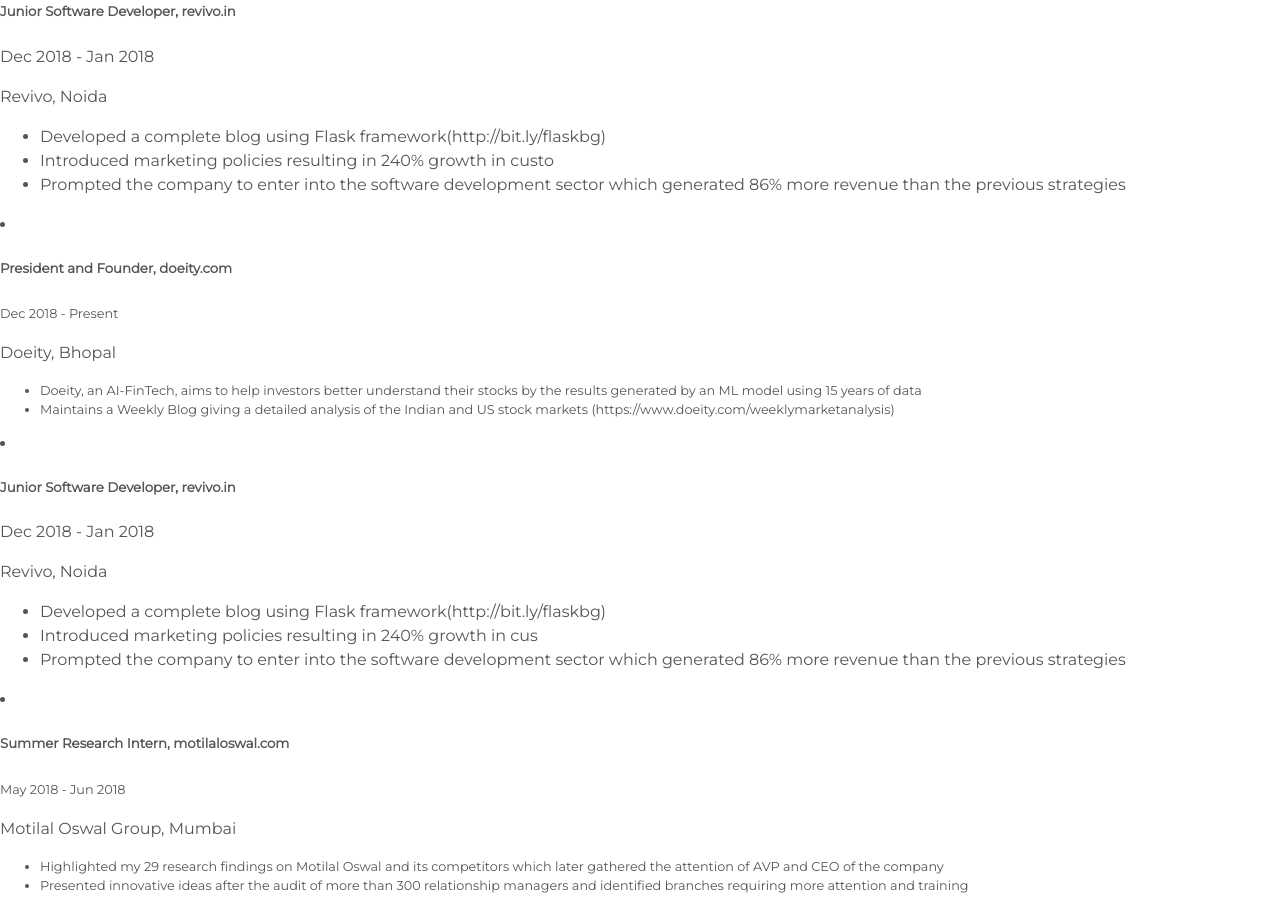
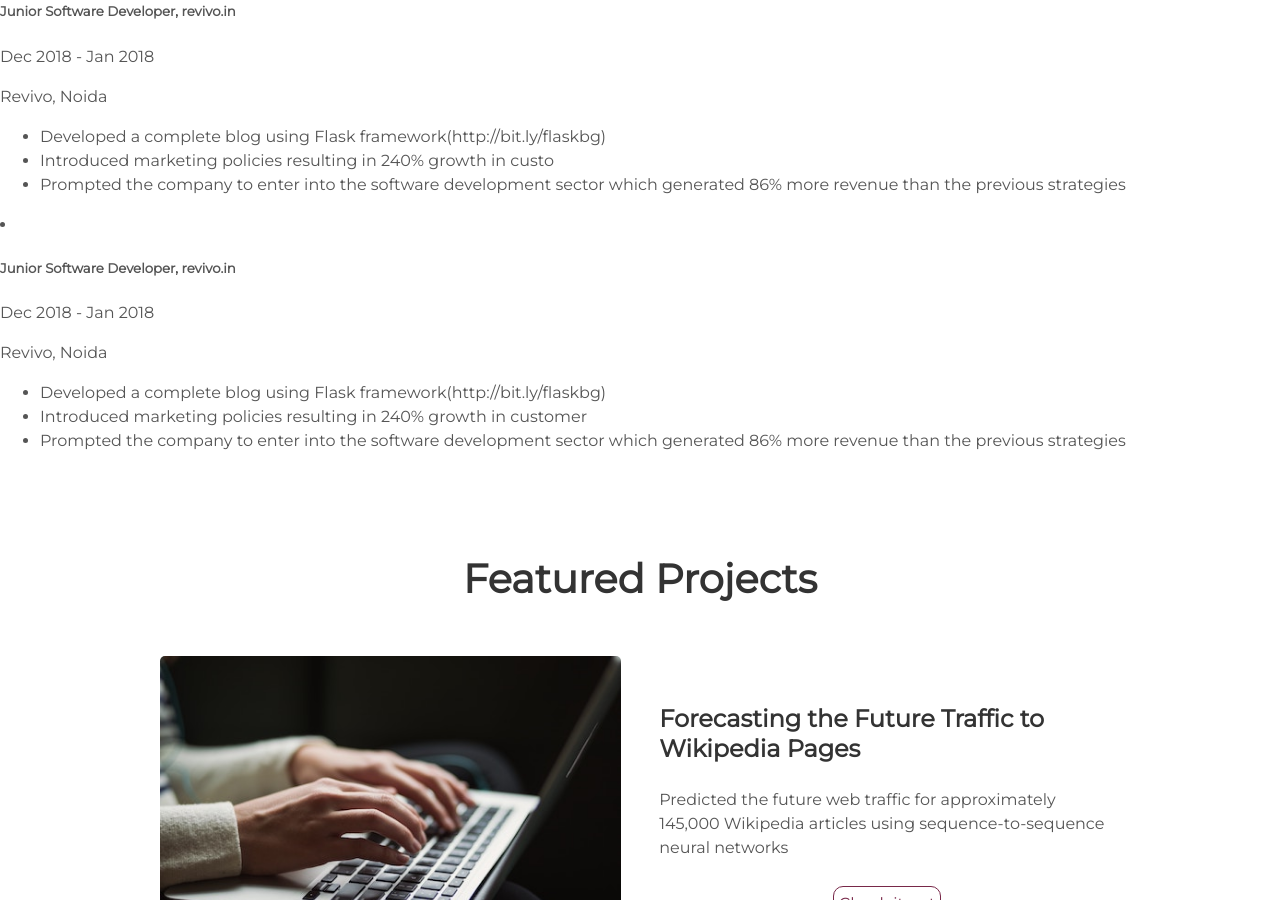
Before and after one commit to arkadee/arkadee.github.io, a Jekyll site: the page built from index.html, in a window 1280 px wide and 900 px high, scrolled down 2128 px. Built offline with Jekyll 4.4.1, drawn with Linux system fonts in a browser that asks for light colours; some of the changed text lies outside the part shown.

Commit message:
Update experience.html

```diff
--- a/_includes/experience.html
+++ b/_includes/experience.html
@@ -24,62 +24,15 @@
     </li>
 </div>
 
-<div class="container">
-    <div class="list-group list-group-flush publication-list">
-
-        <li href="#" class="list-group-item flex-column align-items-start">
-            <div class="d-flex w-100 justify-content-between">
-                <h5 class="mb-1">President and Founder, doeity.com</h5>
-                <small>Dec 2018 - Present</small>
-            </div>
-            <p class="mb-1">Doeity, Bhopal</p>
-            <small>
-            <ul>
-                <li>Doeity, an AI-FinTech, aims to help investors better understand their stocks by the results generated by an ML model using 15 years of data</li>
-                <li>Maintains a Weekly Blog giving a detailed analysis of the Indian and US stock markets (https://www.doeity.com/weeklymarketanalysis)</li>
-            </ul>
-            </small>
-
-        </li>
-
+<div>
     <li>
         <h5>Junior Software Developer, revivo.in</h5>
             Dec 2018 - Jan 2018
         <p>Revivo, Noida</p>
         <ul>
             <li>Developed a complete blog using Flask framework(http://bit.ly/flaskbg)</li>
-                <li>Introduced marketing policies resulting in 240% growth in cus </li>
+            <li>Introduced marketing policies resulting in 240% growth in customer </li>
             <li>Prompted the company to enter into the software development sector which generated 86% more revenue than the previous strategies</li>
         </ul>
     </li>
-
-        <li href="#" class="list-group-item flex-column align-items-start">
-            <div class="d-flex w-100 justify-content-between">
-                <h5 class="mb-1">Summer Research Intern, motilaloswal.com</h5>
-                <small>May 2018 - Jun 2018</small>
 </div>
-            <p class="mb-1">Motilal Oswal Group, Mumbai</p>
-            <small>
-            <ul>
-                <li>Highlighted my 29 research findings on Motilal Oswal and its competitors which later gathered the attention of AVP and CEO of the company</li>
-                <li>Presented innovative ideas after the audit of more than 300 relationship managers and identified branches requiring more attention and training</li>
-            </ul>
-            </small>
-        </li>
-
-        <li href="#" class="list-group-item flex-column align-items-start">
-            <div class="d-flex w-100 justify-content-between">
-                <h5 class="mb-1">Analyst Intern, thesilencemedia.com</h5>
-                <small>May 2017 - Jun 2017</small>
-            </div>
-            <p class="mb-1">The Silence Media, Sasaram</p>
-            <small>
-            <ul>
-                <li>Worked 18-20 hours per week while still a full-time student at my college</li>
-                <li>Employed web analytics to scale from 1K to 5K views/day on the website</li>
-                <li>Assisted CEO with daily operational functions and  </li>
-            </ul>
-            </small>
-        </li>
-    </div>
-</div>
```
Lines whose indentation alone changed are shown as unchanged.
